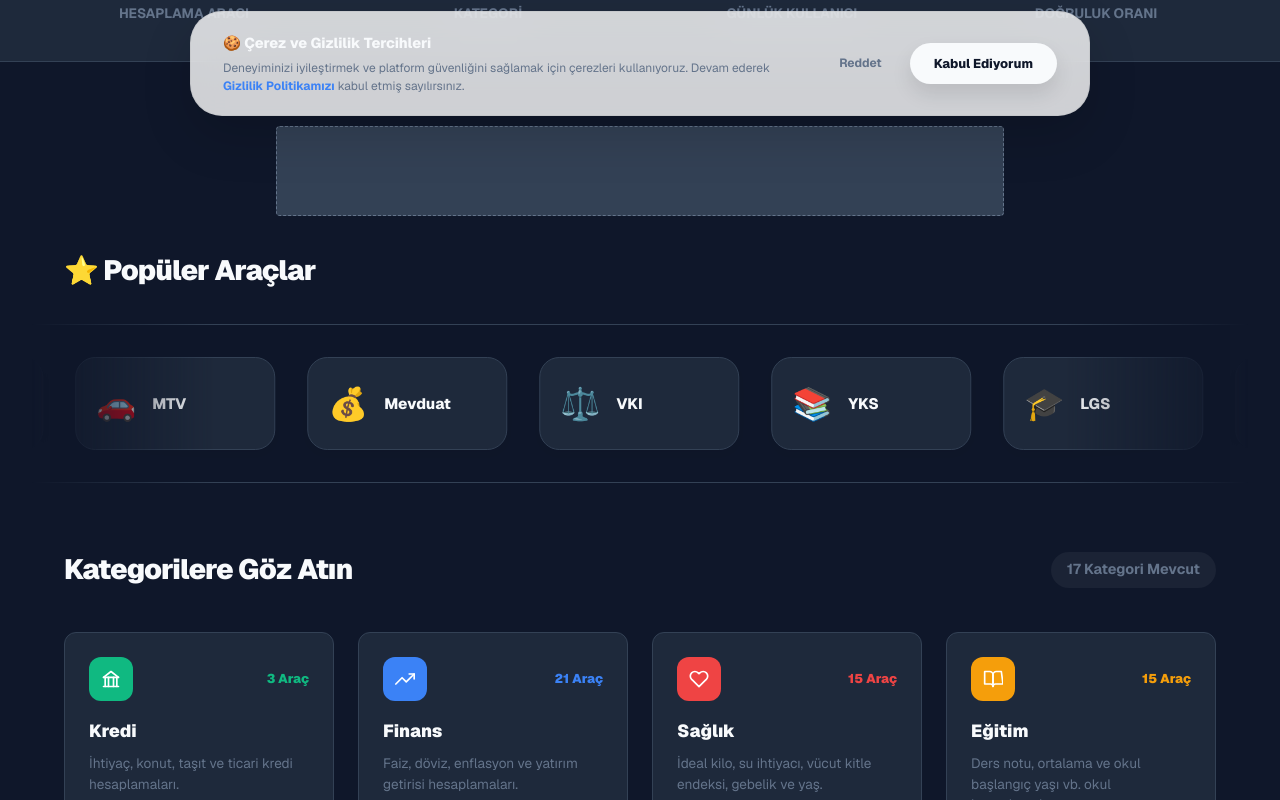
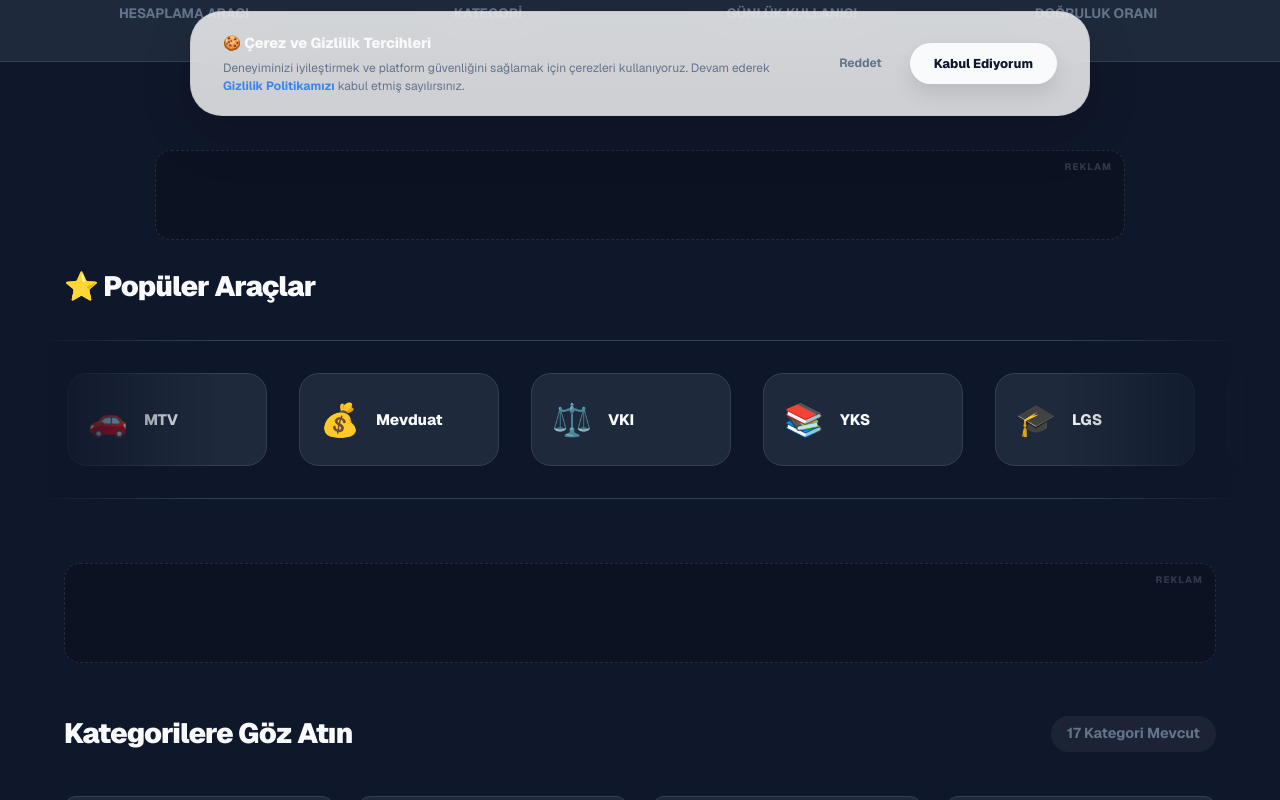
Before and after one commit to Mefeuzunn/kalkula.com, a Next.js app: page / in a window 1280 px wide. Shown: the part 660-1460 px from the top of the page. Built offline with nearby package versions, Linux system fonts and the light colour scheme.

Commit message:
feat: complete premium AdSense visual preparation with CLS prevention and strategic slots

```diff
--- a/src/app/globals.css
+++ b/src/app/globals.css
@@ -285,45 +285,68 @@ input, textarea, select {
   top: 5rem;
 }
 
-/* Ad Placement Mock Styles */
+/* Ad Placement Styling - Premium 2026 Ready */
 .ad-container {
   display: flex;
   align-items: center;
   justify-content: center;
-  background: var(--surface-light);
-  border: 1px dashed var(--text-muted);
+  background: rgba(255, 255, 255, 0.03);
+  border: 1px dashed var(--border);
   color: var(--text-muted);
-  font-size: 0.85rem;
-  letter-spacing: 1px;
-  font-weight: 500;
+  font-size: 0.7rem;
+  letter-spacing: 0.1em;
+  font-weight: 800;
   text-transform: uppercase;
-  border-radius: var(--radius-sm);
+  border-radius: 16px;
   overflow: hidden;
+  position: relative;
+  transition: all var(--transition-normal);
+  margin: 1.5rem 0;
+}
+
+.ad-container::before {
+  content: "REKLAM";
+  position: absolute;
+  top: 8px;
+  right: 12px;
+  font-size: 0.6rem;
+  opacity: 0.4;
+  pointer-events: none;
+}
+
+.dark .ad-container {
+  background: rgba(0, 0, 0, 0.2);
+  border-color: rgba(255, 255, 255, 0.1);
 }
 
 .ad-skyscraper {
-  height: 600px;
+  min-height: 600px;
+  max-width: 300px;
   width: 100%;
-  margin-bottom: 2rem;
 }
 
 .ad-rectangle {
-  height: 250px;
+  min-height: 250px;
   width: 100%;
-  margin-bottom: 2rem;
 }
 
 .ad-leaderboard {
-  height: 90px;
+  min-height: 90px;
   width: 100%;
-  max-width: 728px;
-  margin: 0 auto 2rem auto;
+  max-width: 970px;
+  margin-left: auto;
+  margin-right: auto;
 }
 
 .ad-fluid {
   min-height: 100px;
   width: 100%;
-  margin: 2rem 0;
+}
+
+.ad-native {
+  min-height: 150px;
+  background: transparent;
+  border: 1px solid var(--border);
 }
 
 /* Homepage Styles */
--- a/src/app/page.tsx
+++ b/src/app/page.tsx
@@ -135,6 +135,7 @@ export default function Home() {
          </section>
 
          <section id="tools">
+           <AdPlaceholder type="fluid" style={{ marginBottom: '3rem' }} />
            <div style={{ display: "flex", alignItems: "center", justifyContent: "space-between", marginBottom: "2.5rem" }}>
              <h2 style={{ fontSize: "1.75rem", fontWeight: 900, letterSpacing: '-0.03em' }}>Kategorilere Göz Atın</h2>
              <span style={{ fontSize: "0.9rem", fontWeight: 700, color: "var(--text-muted)", background: 'rgba(255,255,255,0.05)', padding: '0.4rem 1rem', borderRadius: '100px' }}>{categories.length} Kategori Mevcut</span>
@@ -155,6 +156,11 @@ export default function Home() {
                  </Link>
                );
              })}
+           </div>
+
+           <div style={{ marginTop: '4rem' }}>
+             <h3 style={{ fontSize: "1.25rem", fontWeight: 800, marginBottom: "1.5rem", textAlign: 'center', opacity: 0.8 }}>Sizin İçin Önerilenler</h3>
+             <AdPlaceholder type="multiplex" />
            </div>
          </section>
       </div>
--- a/src/components/AdPlaceholder.tsx
+++ b/src/components/AdPlaceholder.tsx
@@ -1,22 +1,37 @@
 import React from "react";
 import AdBanner from "./AdBanner";
 
-type AdType = "skyscraper" | "rectangle" | "leaderboard" | "fluid" | "native";
+type AdType = "skyscraper" | "rectangle" | "leaderboard" | "fluid" | "native" | "multiplex";
 
 interface AdPlaceholderProps {
   type: AdType;
   className?: string;
+  style?: React.CSSProperties;
 }
 
-export function AdPlaceholder({ type, className = "" }: AdPlaceholderProps) {
-  // Kullanıcının sağladığı slot ID: 9909102653
+/**
+ * Kalkula 2026 AdSense Entegrasyon Bileşeni.
+ * CLS (Layout Shift) önlemek için sabit min-height kullanımı içerir.
+ */
+export function AdPlaceholder({ type, className = "", style }: AdPlaceholderProps) {
+  // Global AdSense Slot ID
   const AD_SLOT = "9909102653";
 
   return (
-    <div className={`ad-container ad-${type} ${className}`} style={{ minHeight: type === "leaderboard" ? "90px" : "250px" }}>
+    <div
+      className={`ad-container ad-${type} ${className}`}
+      style={{
+        ...style
+      }}
+    >
       <AdBanner
         adSlot={AD_SLOT}
-        adFormat={type === "skyscraper" ? "vertical" : type === "leaderboard" ? "horizontal" : "auto"}
+        adFormat={
+          type === "skyscraper" ? "vertical" :
+          type === "leaderboard" ? "horizontal" :
+          type === "rectangle" ? "rectangle" :
+          "auto"
+        }
       />
     </div>
   );
```
Also changed, not shown: src/app/kategori/[slug]/page.tsx (+8 -1 lines), src/components/CalculatorClient.tsx (+10 -1 lines).
